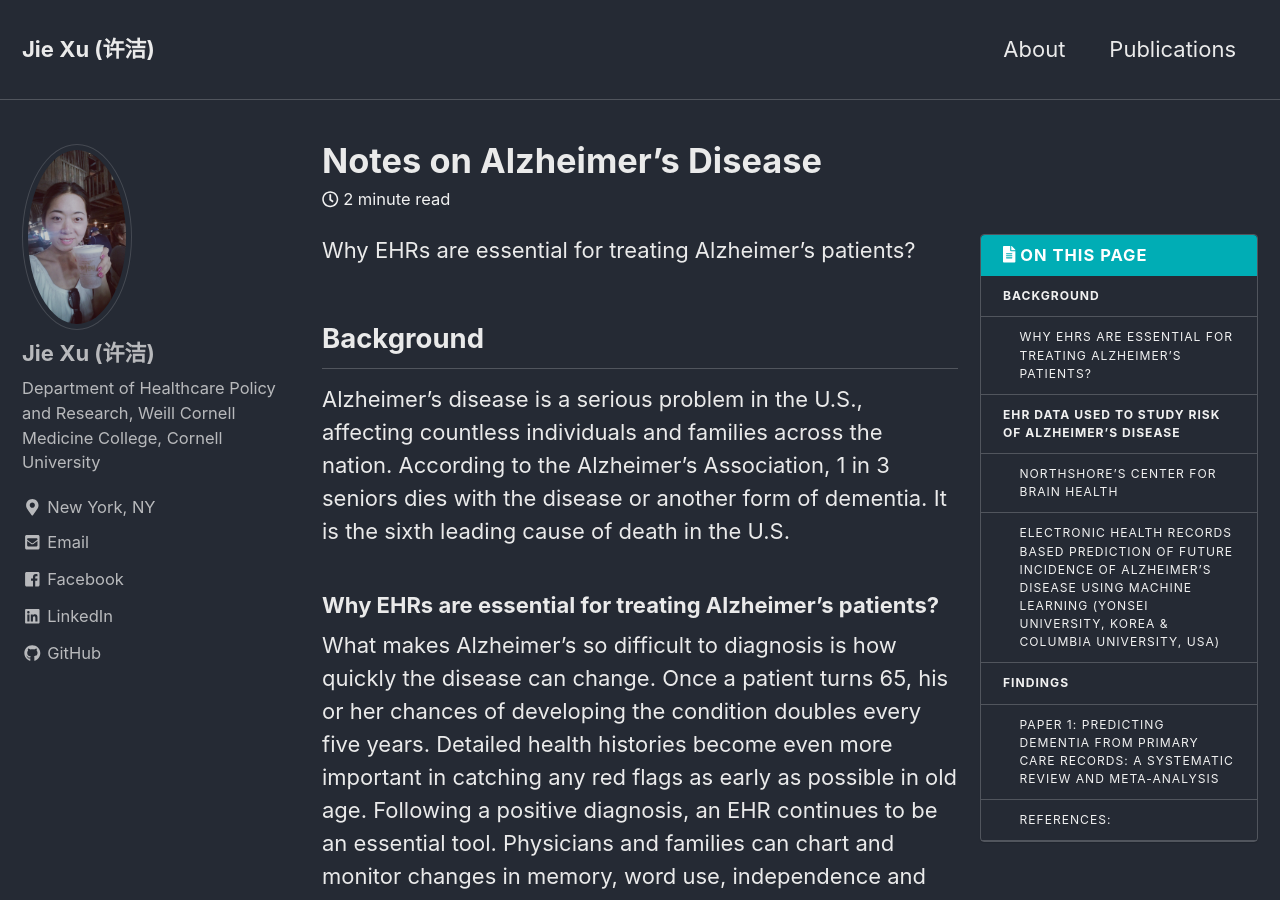
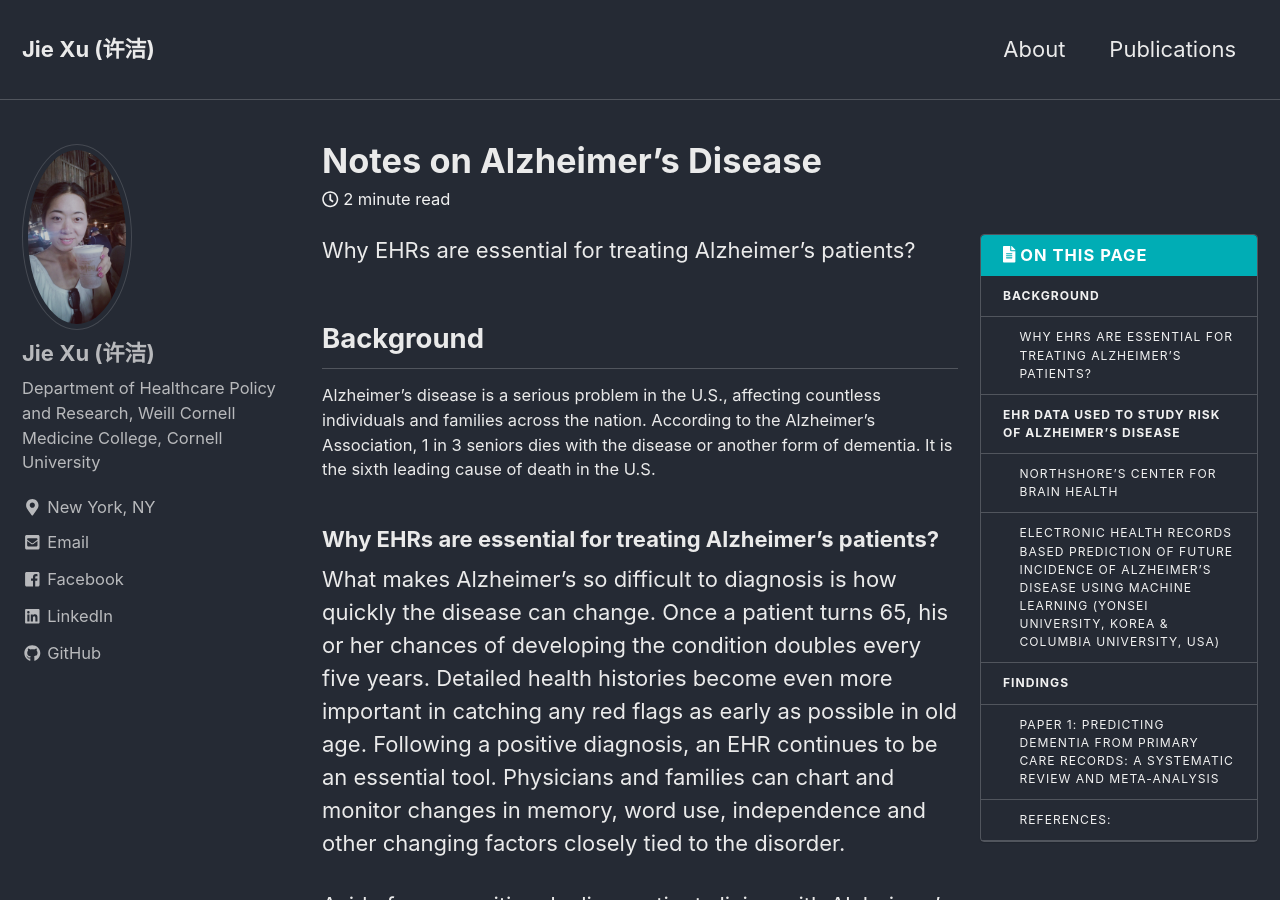
Before and after one commit to jxu1015/jxu1015.github.io, a Jekyll site: the page built from _posts/2019-09-03-Notes on Alzheimer's Disease.md, in a window 1280 px wide and 900 px high. Built offline with Jekyll 4.4.1, drawn with Linux system fonts in a browser that asks for light colours; nearby versions of some CDN libraries.

Commit message:
Update 2019-09-03-Notes on Alzheimer's Disease.md

```diff
--- a/_posts/2019-09-03-Notes on Alzheimer's Disease.md
+++ b/_posts/2019-09-03-Notes on Alzheimer's Disease.md
@@ -14,6 +14,7 @@
 ## Background
 
 Alzheimer's disease is a serious problem in the U.S., affecting countless individuals and families across the nation. According to the Alzheimer's Association, 1 in 3 seniors dies with the disease or another form of dementia. It is the sixth leading cause of death in the U.S.
+{: .small}
 
 ### Why EHRs are essential for treating Alzheimer's patients?
 
@@ -31,18 +32,18 @@
 NorthShore's Center for Brain Health are using the system's EHR network to help identify patients that are at high risk of developing the disease. This is being done by building a risk prediction model based on data that is already in the healthcare organizations' Epic system.
 
 "We are using the data routinely captured by Epic to determine someone's likelihood to be free of Alzheimer's or their hazard of developing Alzheimer's in the next five years," Dr. Demetrius Maraganore, chairman of NorthShore's Department of Neurology, told Healthcare Informatics. "And we can assign a risk score to that person and decide what risk score sets off bells and whistles so that we should inform this person and their doctor that this person is at increased risk."
+{: .small}
 
 ### Electronic Health Records Based Prediction of Future Incidence of Alzheimer’s Disease Using Machine Learning (Yonsei University, Korea & Columbia University, USA)
-
-
 
 ## Findings
 
 ### Paper 1: Predicting dementia from primary care records: A systematic review and meta-analysis
 Meta-analysis showed that neuropsychiatric symptoms including depression, anxiety, and seizures, cognitive symptoms, and history of stroke, were positively associated with dementia. Cardiovascular risk factors such as hypertension, heart disease, dyslipidaemia and diabetes were positively associated with vascular dementia and negatively with AD. Sensitivity analyses showed similar results.
-
+{: .small}
 
 
 ### References:
 [1] https://www.nuemd.com/news/2017/02/07/ehrs-essential-treating-alzheimers-patients
 [2] https://www.nuemd.com/news/2015/08/21/ehr-data-used-study-risk-alzheimers-disease
+{: .small}
```
